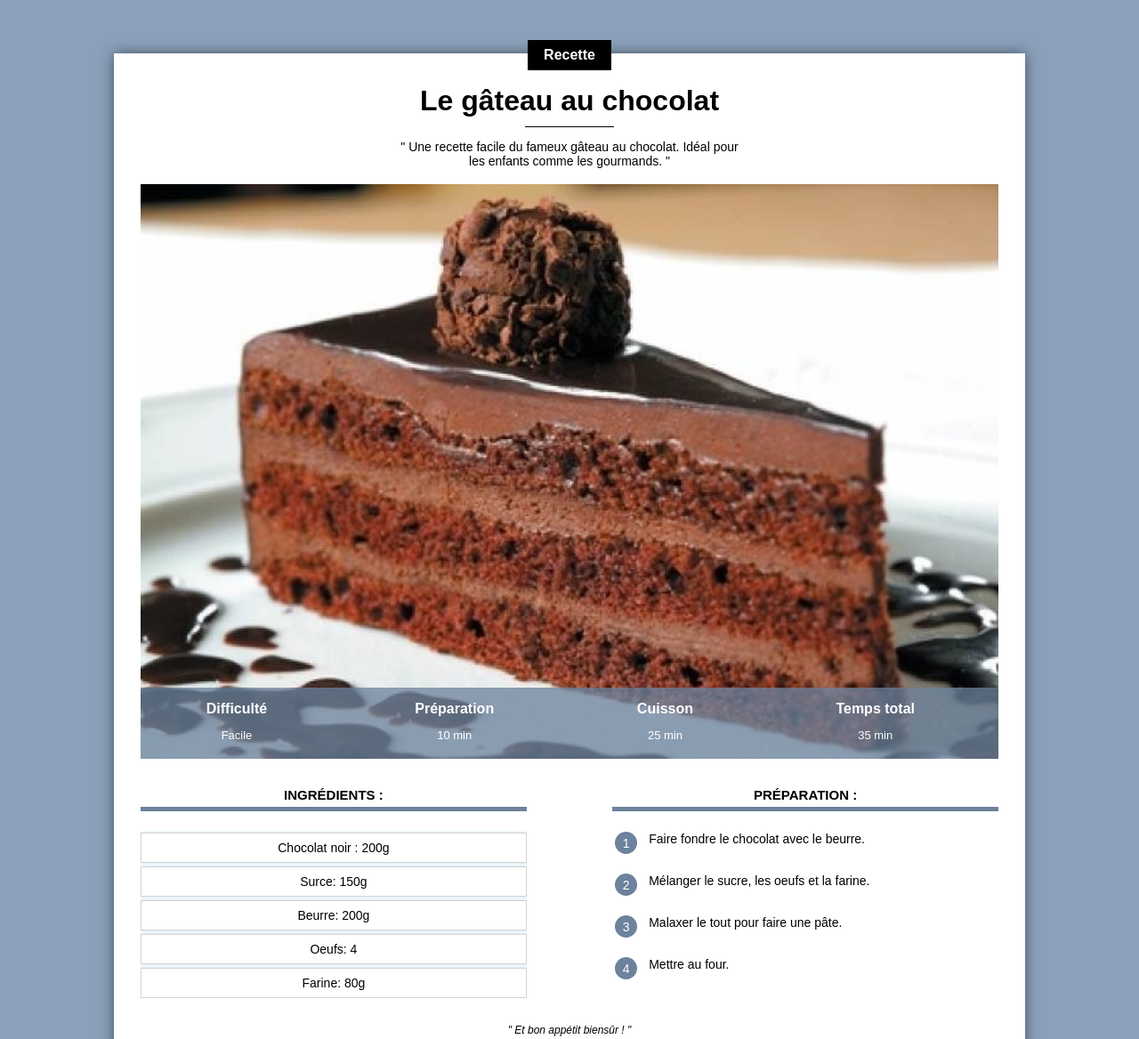
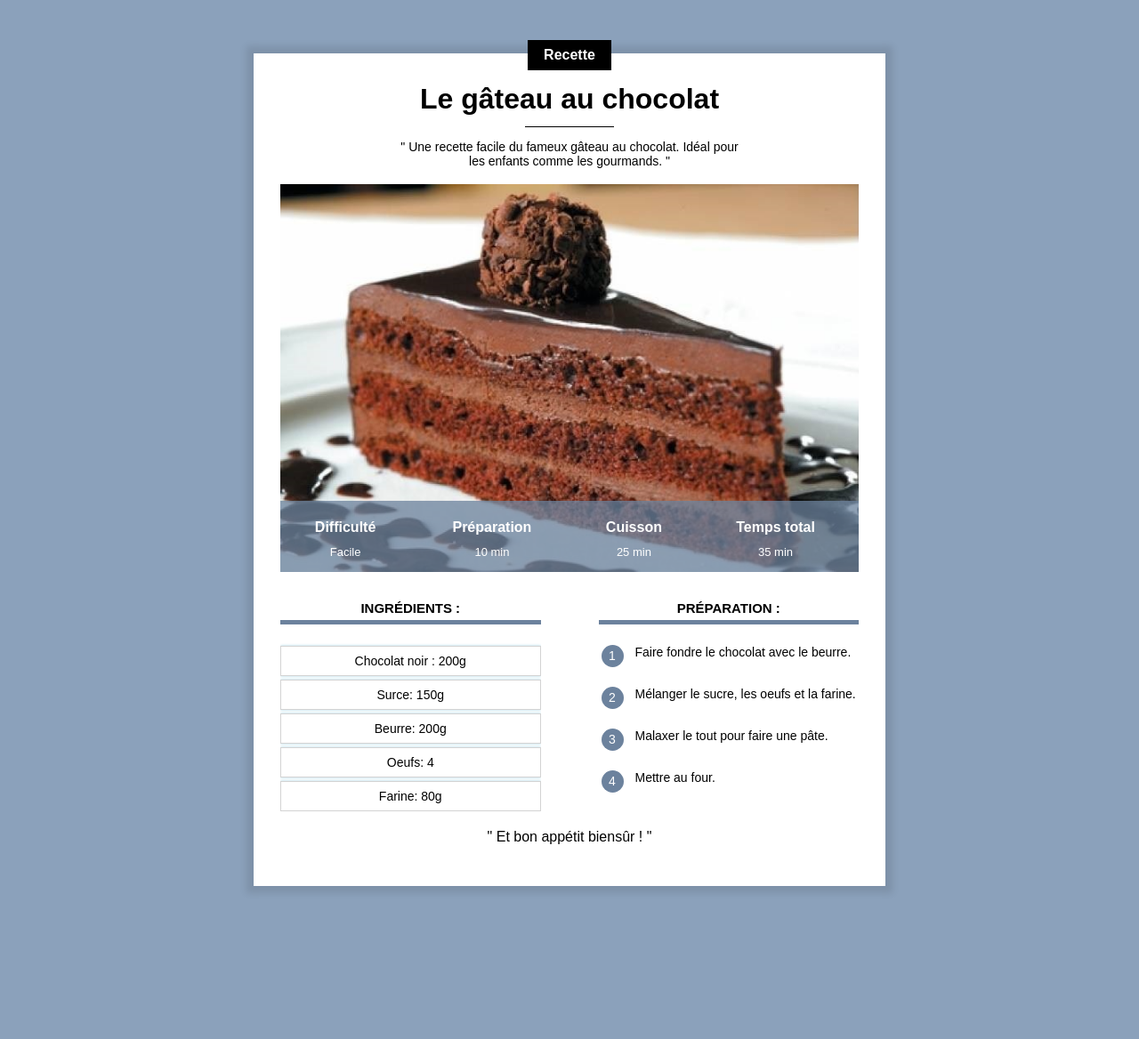
Before and after one commit to bleex-code/site_form_cook, a plain HTML site: page index.html in a window 1280 px wide. Shown: the top 1168 px of the page at 89% size. After the commit the page ends 1076 px from the top, so only its background shows below. Drawn offline with Linux system fonts and the light colour scheme.

Commit message:
Add files via upload

```diff
--- a/index.html
+++ b/index.html
@@ -3,8 +3,14 @@
     <head>
         <!-- TITRE DE MON ONGLET -->
         <title>Le gâteau au chocolat</title>
+
         <!-- ENCODAGE -->
         <meta charset="UTF-8">
+
+        <!-- RESPONSIVE DESIGN MODE -->
+        <meta name="viewport" content="width=device-width, initial-scale=1.0">
+
+        <!-- LIEN VERS STYLE CSS -->
         <link rel= "stylesheet" href= "recette.css">
     </head>
 
--- a/recette.css
+++ b/recette.css
@@ -1,4 +1,4 @@
-/* STYLE CSS */
+/* MOBILE SECTION */
 
 * {
     overflow: auto;
@@ -10,42 +10,19 @@ body {
     margin: 0;
 }
 
-
 div.contenu {
     background-color: white;
-    margin: 60px 10% 80px 10%;
-    padding: 0px 30px 15px 30px;
-    min-width: 350px;
-    box-shadow: 0px 0px 15px #00000080;
+    margin: 40px 8px 40px 8px;
+    padding: 0px 8px 20px 8px;
+    box-shadow: 0px 0px 8px 8px rgba(0,0,0,0.1);
     overflow: visible;
 }
 
-
-p.categorie {
-    background-color: black;
-    color: white;
-    display: inline-block;
-    margin-top: -15px;
-    margin-bottom: 0;
-    padding: 8px 18px;
-    font-weight: bold;
-    font-size: 16px;
-}
-
-
-div.categorie {
-    margin-top: 0;
-    margin-bottom: 0;
-    overflow: visible;
-}
-
-
 h1 {
     text-align: center;
-    margin-top: 12px;
-    margin-bottom: 10px;
+    margin-bottom: 12px;
+    margin-top: 10px;
 }
-
 
 p.description {
     text-align: center;
@@ -55,54 +32,62 @@ p.description {
     font-size: 14px;
 }
 
+/* Mon commentaire CSS */
 
 .centre {
     text-align: center;
     width: 100%;
 }
 
+p.categorie {
+    background-color: black;
+    color: white;
+    display: inline-block;
+    margin-top: -15px;
+    padding: 8px 18px;
+    margin-bottom: 0px;
+    font-weight: bold;
+    font-size: 16px;
+}
+
+div.categorie {
+    margin-bottom: 0px;
+    margin-top: 0px;
+    overflow: visible;
+}
 
 div.separateur {
     width: 100px;
     height: 1px;
-    text-align: center;
     background-color: black;
     margin-left: auto;
     margin-right: auto;
 }
 
-
 div.infos {
     position: relative;
 }
 
-
 table.infos {
     position: absolute;
-    bottom: 0;
+    bottom:0;
     width: 100%;
     color: white;
     background-color: #6C829DC0;
-    height: 80px
+    height: 50px;
 }
-
-
-/* STYLE TABLE */
-table.infos th {
-    text-align: center;
-    font-size: 16px;
-    vertical-align: bottom;
-}
-
 
 table.infos td {
     text-align: center;
-    font-size: 13px;
-    margin: 0;
+    font-size: 12px;
     vertical-align: top;
-    padding-top: 10px;
 }
 
+table.infos th {
+    font-size: 14px;
+    vertical-align: bottom;
+    padding-bottom: 8px;
+}
 
 img.infos {
     display: block;
@@ -113,14 +98,15 @@ img.infos {
     overflow: visible;
 }
 
-
 div.colonne {
-    width: 45%;
+    width: 90%;
     margin-top: 20px;
+    margin-left: auto;
+    margin-right: auto;
 }
 
-
 div.colonne h2 {
+    position: right;
     text-align: center;
     text-transform: uppercase;
     font-size: 15px;
@@ -129,17 +115,9 @@ div.colonne h2 {
     margin-bottom: 20px;
 }
 
-
 div.colonne1 {
-    display: inline-block;
-    margin-right: 10%;
+    display: block;
 }
-
-
-div.colonne2 {
-    float: right;
-}
-
 
 div.ingredients p {
     text-align: center;
@@ -149,14 +127,6 @@ div.ingredients p {
     padding: 8px 0px;
     border: 1px solid lightgrey;
     box-shadow: 0px 0px 3px lightblue;
-}
-
-table.preparation tr {
-    margin: 30;
-    padding-top: 30;
-    vertical-align: top;
-    font-size: 14px;
-
 }
 
 table.preparation p.numero {
@@ -181,14 +151,63 @@ table.preparation td.preparation {
     height: 40px;
 }
 
-p.bon_appetit {
-    text-align: center;
-    vertical-align: bottom;
-    font-size: 12px;
-    margin-top: 25px;
-    margin-left: auto;
-    margin-right: auto;
-    padding: 0;
-    margin-bottom: 0;
-    font-style: italic;
+table.preparation tr {
+    margin: 30;
+    padding-top: 30;
+    vertical-align: top;
+    font-size: 14px;
 }
+
+
+
+
+/* PC SECTION */
+
+@media only screen and (min-width: 768px) {
+    div.contenu {
+        margin: 60px 10% 80px 10%;
+        padding: 0px 30px 30px 30px;
+        min-width: 350px;
+
+        /*
+        max-width: 650px;
+        margin-left: auto;
+        margin-right: auto;
+        */
+    }
+
+    table.infos {
+        height: 80px
+    }
+    table.infos td {
+        font-size: 13px;
+    }
+
+    table.infos th {
+        font-size: 16px;
+    }
+
+    div.colonne {
+        width: 45%;
+    }
+
+    div.colonne1 {
+        display: inline-block;
+        margin-right: 10%;
+    }
+
+    div.colonne2 {
+        float: right;
+    }
+
+}
+
+@media only screen and (min-width: 900px) {
+    div.contenu {
+        margin-left: auto;
+        margin-right: auto;
+        width: 650px;
+
+
+    }
+}
```
